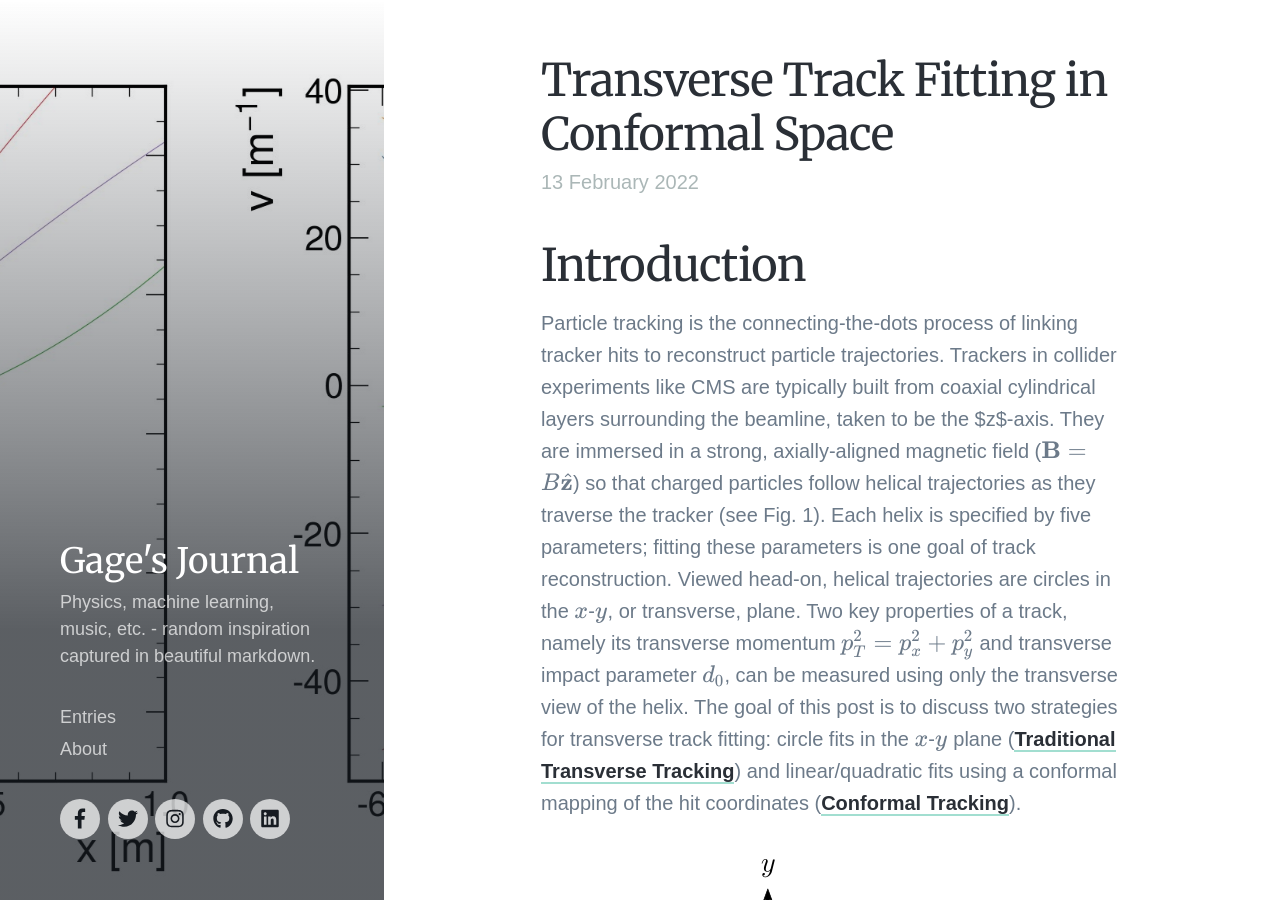
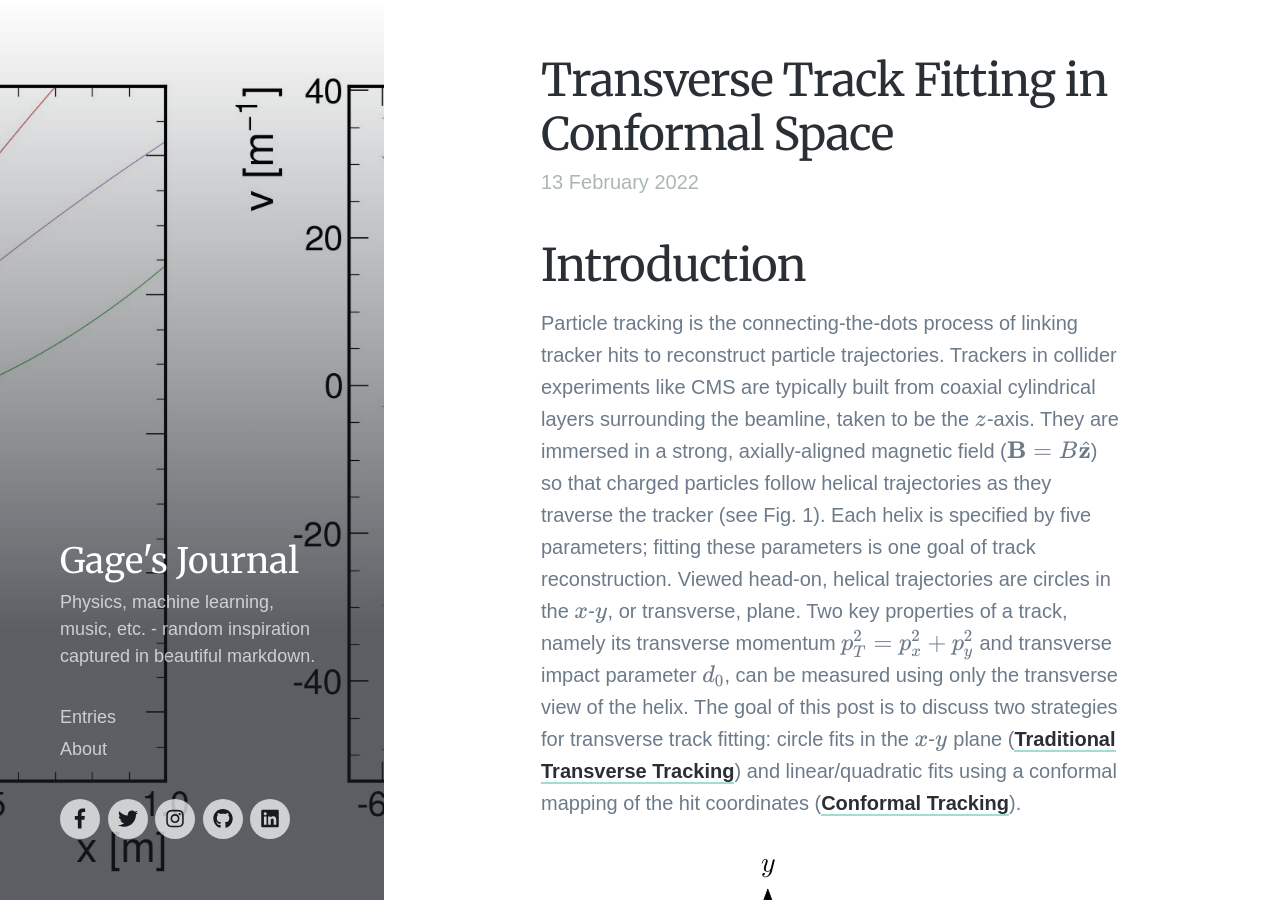
Before and after one commit to GageDeZoort/gagedezoort.github.io, a Jekyll site: the page built from _posts/2022-2-13-transverse-tracking.md, in a window 1280 px wide and 900 px high. Built offline with Jekyll 4.4.1, drawn with Linux system fonts in a browser that asks for light colours; nearby versions of some CDN libraries; some web fonts are replaced.

Commit message:
updating transverse tracking

```diff
--- a/_posts/2022-2-13-transverse-tracking.md
+++ b/_posts/2022-2-13-transverse-tracking.md
@@ -7,7 +7,7 @@ katex: yes
 ---
 
 ## Introduction
-Particle tracking is the connecting-the-dots process of linking tracker hits to reconstruct particle trajectories. Trackers in collider experiments like CMS are typically built from coaxial cylindrical layers surrounding the beamline, taken to be the $z$-axis. They are immersed in a strong, axially-aligned magnetic field ($$\mathbf{B}=B\hat{\mathbf{z}}$$) so that charged particles follow helical trajectories as they traverse the tracker (see Fig. 1). Each helix is specified by five parameters; fitting these parameters is one goal of track reconstruction. Viewed head-on, helical trajectories are circles in the $$x$$-$$y$$, or transverse, plane. Two key properties of a track, namely its transverse momentum $$p_T^2 = p_x^2 + p_y^2$$ and transverse impact parameter $$d_0$$, can be measured using only the transverse view of the helix. The goal of this post is to discuss two strategies for transverse track fitting: circle fits in the $$x$$-$$y$$ plane ([Traditional Transverse Tracking](#traditional-transverse-tracking)) and linear/quadratic fits using a conformal mapping of the hit coordinates ([Conformal Tracking](#conformal-tracking)).
+Particle tracking is the connecting-the-dots process of linking tracker hits to reconstruct particle trajectories. Trackers in collider experiments like CMS are typically built from coaxial cylindrical layers surrounding the beamline, taken to be the $$z$$-axis. They are immersed in a strong, axially-aligned magnetic field ($$\mathbf{B}=B\hat{\mathbf{z}}$$) so that charged particles follow helical trajectories as they traverse the tracker (see Fig. 1). Each helix is specified by five parameters; fitting these parameters is one goal of track reconstruction. Viewed head-on, helical trajectories are circles in the $$x$$-$$y$$, or transverse, plane. Two key properties of a track, namely its transverse momentum $$p_T^2 = p_x^2 + p_y^2$$ and transverse impact parameter $$d_0$$, can be measured using only the transverse view of the helix. The goal of this post is to discuss two strategies for transverse track fitting: circle fits in the $$x$$-$$y$$ plane ([Traditional Transverse Tracking](#traditional-transverse-tracking)) and linear/quadratic fits using a conformal mapping of the hit coordinates ([Conformal Tracking](#conformal-tracking)).
 
 
 <br><br>
```
